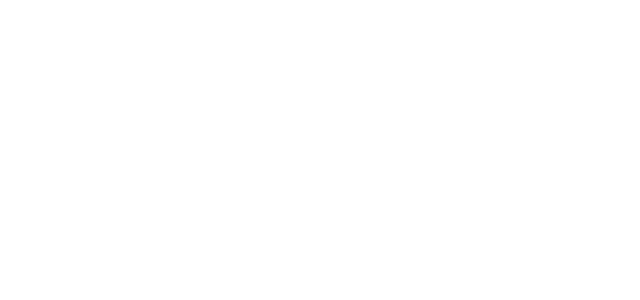
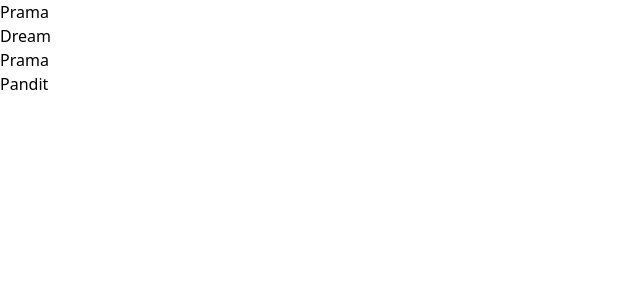
Before and after one commit to prama12/react-simple-project, a React (Create React App) app: page / in a window 1280 px wide. Shown: the top 300 px of the page, without its empty margins (0-640 px from the left). Built offline with nearby package versions, Linux system fonts and the light colour scheme.

Commit message:
complete simple ExportImport app

```diff
--- a/src/Component/ExportImport/Main.jsx
+++ b/src/Component/ExportImport/Main.jsx
@@ -2,11 +2,24 @@
 import * as prama from "./Demo"
 
 const Main = () => {
-  return (
-    <>
-
-    </>
-  )
+ return (
+  <>
+   <ol>
+    <li>
+     Prama
+    </li>
+    <li>
+     {prama.default}
+    </li>
+    <li>
+     {prama.Name}
+    </li>
+    <li>
+     {prama.Myname()}
+    </li>
+   </ol>
+  </>
+ )
 }
 
 export default Main
```
